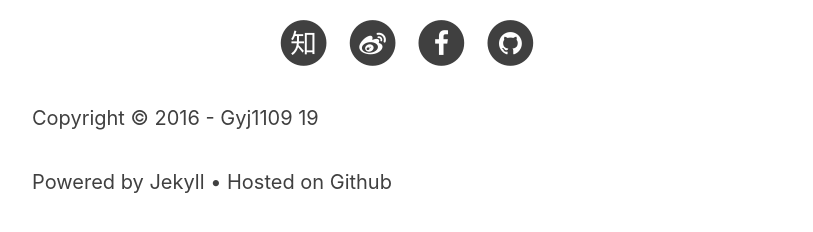
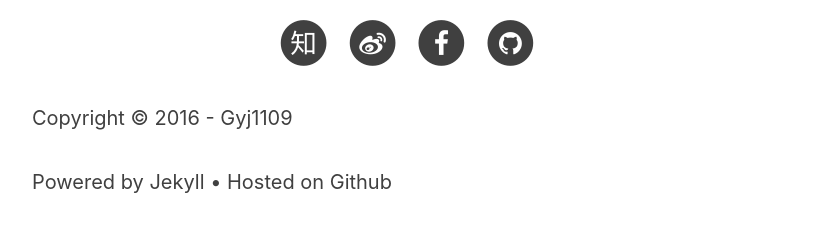
Before and after one commit to Potat0000/Blog-Jekyll, a Jekyll site: the page built from tags.html, in a window 1280 px wide and 900 px high, scrolled down 2216 px. Shown: the part 579-811 px from the top of the window, without its empty margins (233-1046 px from the left). Built offline with Jekyll 4.4.1, drawn with Linux system fonts in a browser that asks for light colours; nearby versions of some CDN libraries; comment, search, counter and statistics services are not loaded.

Commit message:
Update footer.html
Hot fix

```diff
--- a/_includes/footer.html
+++ b/_includes/footer.html
@@ -79,8 +79,10 @@
                     </li>
                     {% endif %}
                 </ul>
-                <p class="footer-entry">Copyright © {{ site.time | date: '%Y' }} - <a href="/" target="_blank">Gyj1109</a>
-19	        <p class="footer-entry">Powered by <a href="http://jekyllcn.com/" target="_blank">Jekyll</a> • Hosted on <a href="https://pages.github.com/" target="_blank">Github</a></p>
+                <p class="copyright text-muted">
+                    <p>Copyright © {{ site.time | date: '%Y' }} - <a href="/" target="_blank">Gyj1109</a></p>
+	            <p>Powered by <a href="http://jekyllcn.com/" target="_blank">Jekyll</a> • Hosted on <a href="https://pages.github.com/" target="_blank">Github</a></p>
+                </p>
             </div>
         </div>
     </div>
```
